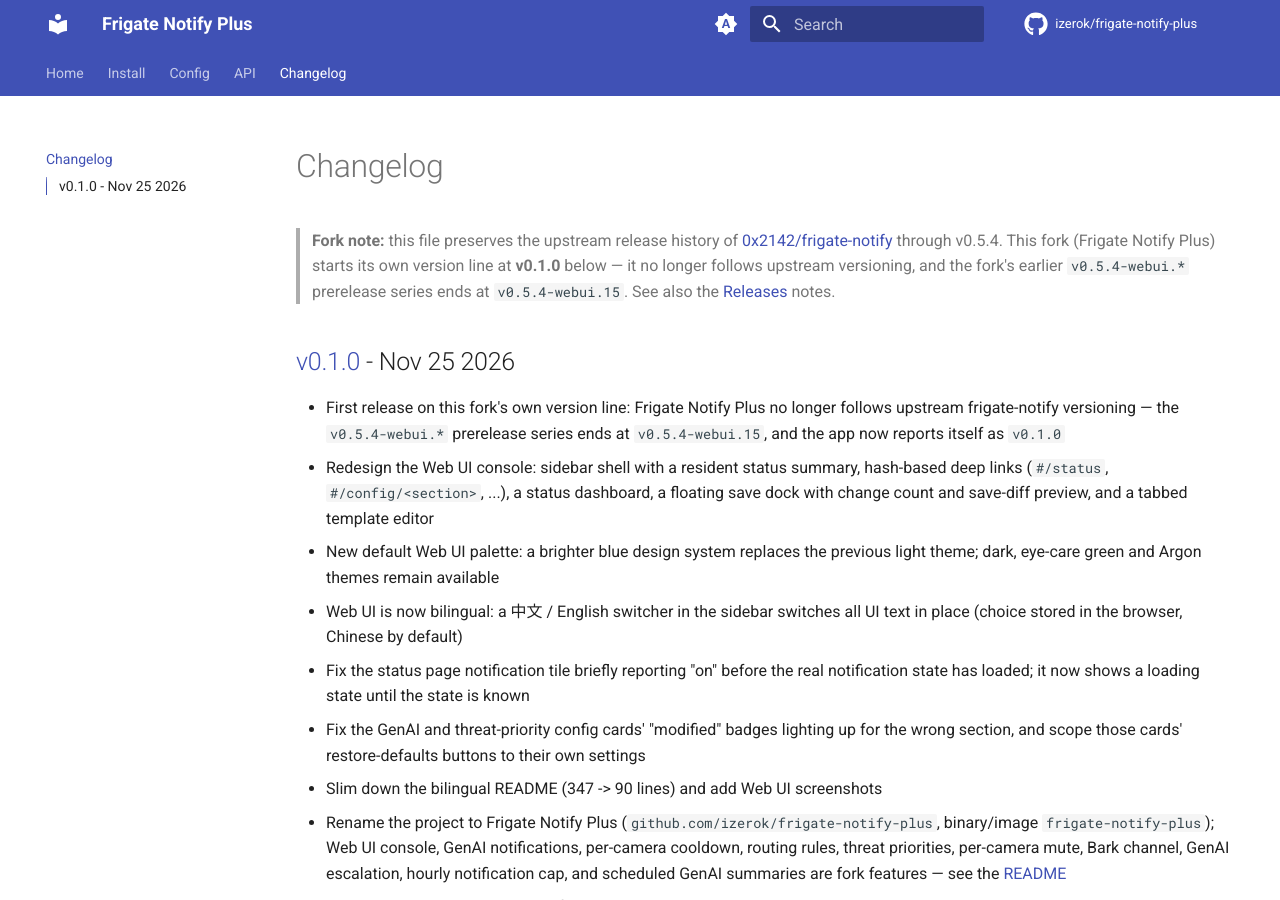
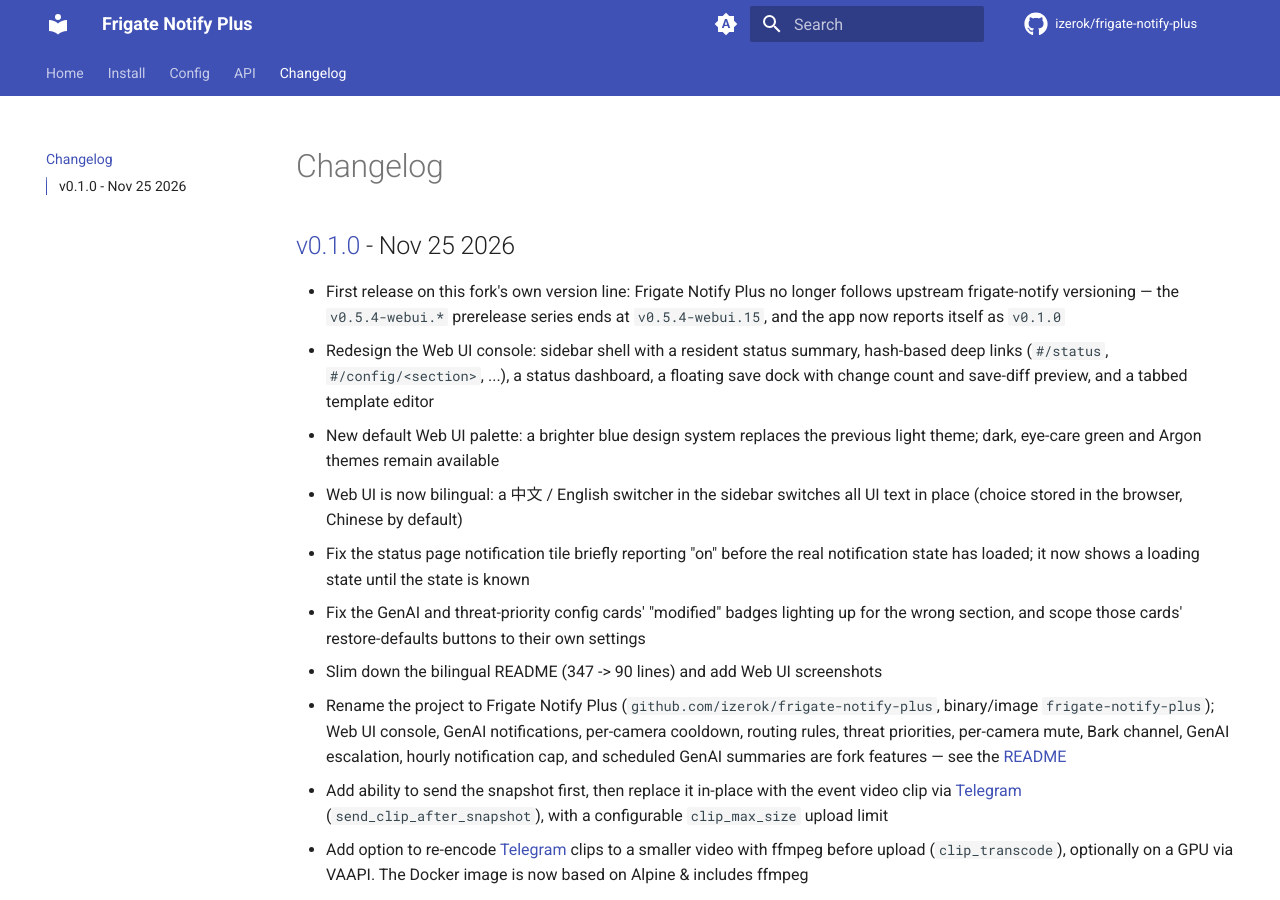
Before and after one commit to izerok/frigate-notify-plus, an MkDocs documentation site: the page built from docs/changelog.md, in a window 1280 px wide and 900 px high. Built offline with MkDocs 1.6.1 and Material for MkDocs 9.7.7, drawn with Linux system fonts in a browser that asks for light colours; comment, search, counter and statistics services are not loaded; the version menu is left out.

Commit message:
docs: remove stale fork note from changelog

```diff
--- a/docs/changelog.md
+++ b/docs/changelog.md
@@ -1,6 +1,4 @@
 # Changelog
-
-> **Fork note:** this file preserves the upstream release history of [0x2142/frigate-notify](https://github.com/0x2142/frigate-notify) through v0.5.4. This fork (Frigate Notify Plus) starts its own version line at **v0.1.0** below — it no longer follows upstream versioning, and the fork's earlier `v0.5.4-webui.*` prerelease series ends at `v0.5.4-webui.15`. See also the [Releases](https://github.com/izerok/frigate-notify-plus/releases) notes.
 
 ## [v0.1.0](https://github.com/izerok/frigate-notify-plus/releases/tag/v0.1.0) - Nov 25 2026
  - First release on this fork's own version line: Frigate Notify Plus no longer follows upstream frigate-notify versioning — the `v0.5.4-webui.*` prerelease series ends at `v0.5.4-webui.15`, and the app now reports itself as `v0.1.0`
```
